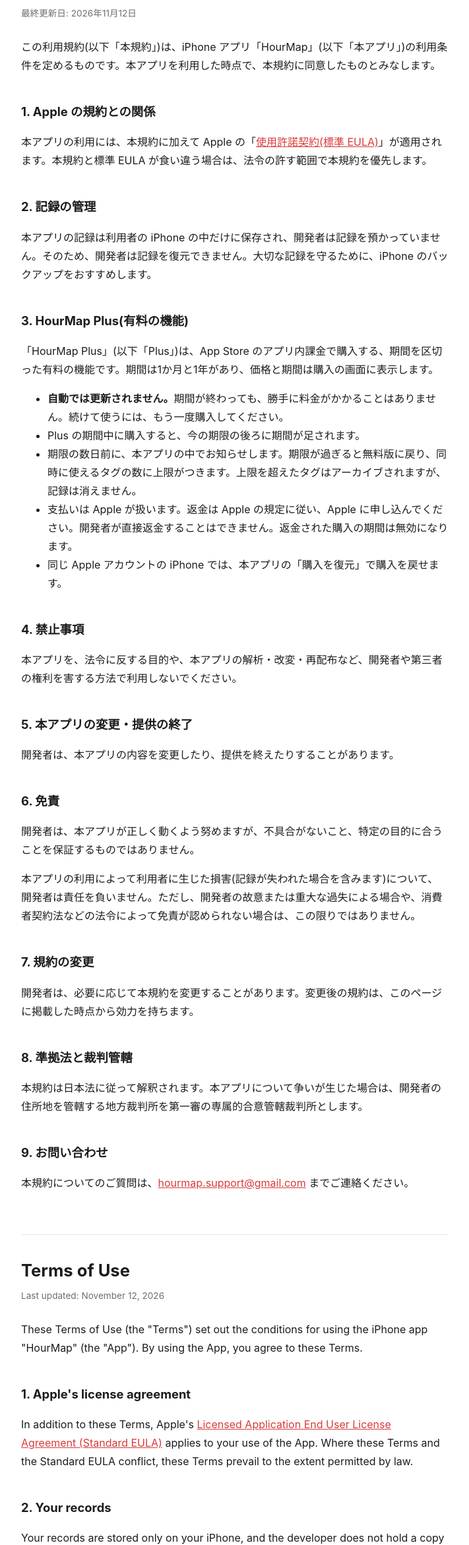
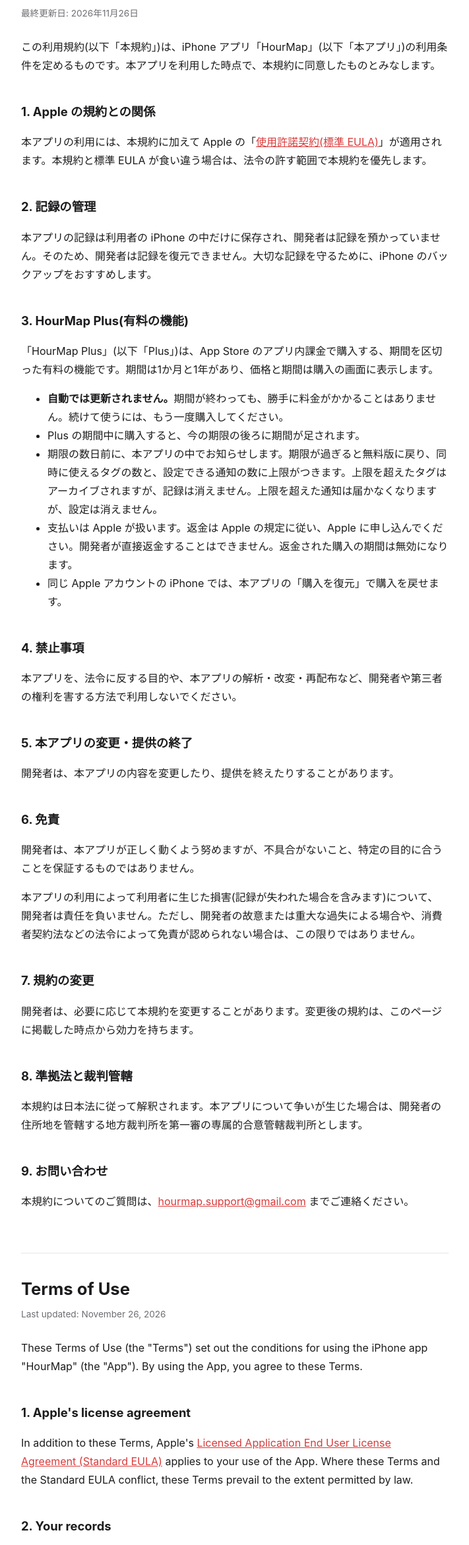
Before and after one commit to Car6ondio-xide/hourmap-site, a plain HTML site: page terms.html in a window 1280 px wide. Shown: the part 211-2553 px from the top of the page at 66% size, without its empty margins (284-995 px from the left). Drawn offline with Linux system fonts and the light colour scheme.

Commit message:
Add the notification limit to the Plus section of the terms and update the terms date

```diff
--- a/terms.html
+++ b/terms.html
@@ -18,7 +18,7 @@
 
   <section lang="ja">
     <h1>利用規約</h1>
-    <p class="updated">最終更新日: 2026年11月12日</p>
+    <p class="updated">最終更新日: 2026年11月26日</p>
 
     <p>この利用規約(以下「本規約」)は、iPhone アプリ「HourMap」(以下「本アプリ」)の利用条件を定めるものです。本アプリを利用した時点で、本規約に同意したものとみなします。</p>
 
@@ -33,7 +33,7 @@
     <ul>
       <li><strong>自動では更新されません。</strong>期間が終わっても、勝手に料金がかかることはありません。続けて使うには、もう一度購入してください。</li>
       <li>Plus の期間中に購入すると、今の期限の後ろに期間が足されます。</li>
-      <li>期限の数日前に、本アプリの中でお知らせします。期限が過ぎると無料版に戻り、同時に使えるタグの数に上限がつきます。上限を超えたタグはアーカイブされますが、記録は消えません。</li>
+      <li>期限の数日前に、本アプリの中でお知らせします。期限が過ぎると無料版に戻り、同時に使えるタグの数と、設定できる通知の数に上限がつきます。上限を超えたタグはアーカイブされますが、記録は消えません。上限を超えた通知は届かなくなりますが、設定は消えません。</li>
       <li>支払いは Apple が扱います。返金は Apple の規定に従い、Apple に申し込んでください。開発者が直接返金することはできません。返金された購入の期間は無効になります。</li>
       <li>同じ Apple アカウントの iPhone では、本アプリの「購入を復元」で購入を戻せます。</li>
     </ul>
@@ -60,7 +60,7 @@
 
   <section lang="en" class="en" id="en">
     <h1>Terms of Use</h1>
-    <p class="updated">Last updated: November 12, 2026</p>
+    <p class="updated">Last updated: November 26, 2026</p>
 
     <p>These Terms of Use (the "Terms") set out the conditions for using the iPhone app "HourMap" (the "App"). By using the App, you agree to these Terms.</p>
 
@@ -75,7 +75,7 @@
     <ul>
       <li><strong>Plus does not renew automatically.</strong> You are never charged again when a period ends. To keep using Plus, buy it again.</li>
       <li>If you buy Plus while it is active, the new period is added to the end of your current one.</li>
-      <li>The App reminds you a few days before Plus ends. When it ends, the App returns to the free version, which limits how many tags can be in use at once. Tags over the limit are archived; your records are not deleted.</li>
+      <li>The App reminds you a few days before Plus ends. When it ends, the App returns to the free version, which limits how many tags can be in use at once and how many notifications can be set. Tags over the limit are archived; your records are not deleted. Notifications over the limit stop being delivered; their settings are not deleted.</li>
       <li>Payments are handled by Apple. Refunds follow Apple's policies and are requested from Apple; the developer cannot issue refunds directly. A refunded purchase no longer counts toward your Plus period.</li>
       <li>On iPhones signed in with the same Apple Account, use "Restore Purchases" in the App to restore your purchases.</li>
     </ul>
```
